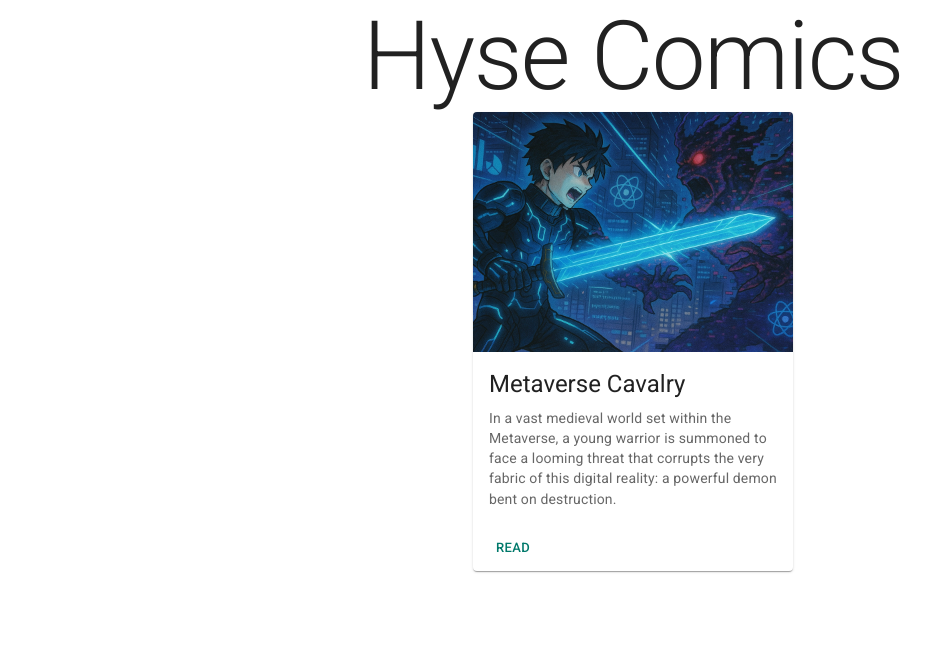
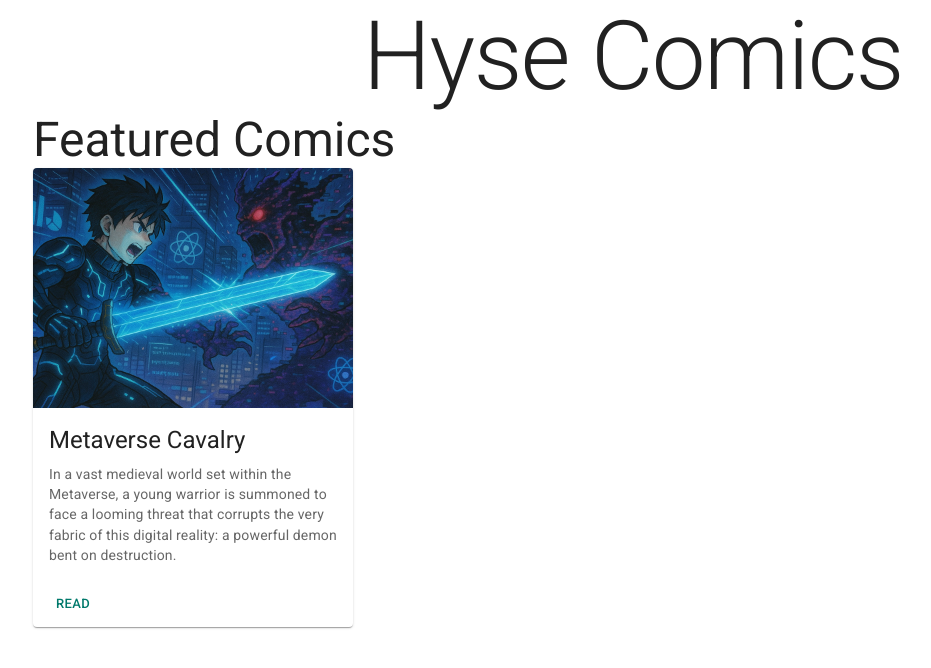
Before and after one commit to luckasnix/hyse-comics-web, a Next.js app: page / in a window 1280 px wide. Shown: the top 668 px of the page, without its empty margins (7-938 px from the left). Built offline with nearby package versions, Linux system fonts and the light colour scheme; what @mui/material-nextjs would draw is missing.

Commit message:
feat: add ComicHighlightsSection component

```diff
--- a/src/app/page.tsx
+++ b/src/app/page.tsx
@@ -1,33 +1,13 @@
-"use client";
 import Grid from "@mui/material/Grid";
 import Typography from "@mui/material/Typography";
-import { useRouter } from "next/navigation";
 
-import { ComicCard } from "~/components/comic-card";
-import { comicsMock } from "~/mocks/comics";
+import { ComicHighlightsSection } from "~/sections/comic-highlights-section";
 
-const HomePage = () => {
-  const router = useRouter();
-
-  const handleReadButtonClick = (id: string) => {
-    router.push(`/comic?id=${id}`);
-  };
-
-  return (
-    <Grid container direction="column" alignItems="center">
-      <Typography variant="h1">Hyse Comics</Typography>
-      <ComicCard
-        id={comicsMock[0].id}
-        title={comicsMock[0].title}
-        description={comicsMock[0].description}
-        image={{
-          src: comicsMock[0].imageUrl,
-          altText: comicsMock[0].imageAltText,
-        }}
-        onReadButtonClick={handleReadButtonClick}
-      />
-    </Grid>
-  );
-};
+const HomePage = () => (
+  <Grid container direction="column" alignItems="center">
+    <Typography variant="h1">Hyse Comics</Typography>
+    <ComicHighlightsSection />
+  </Grid>
+);
 
 export default HomePage;
--- /dev/null
+++ b/src/sections/comic-highlights-section.tsx
@@ -0,0 +1,40 @@
+"use client";
+import Box from "@mui/material/Box";
+import Typography from "@mui/material/Typography";
+import type { SxProps, Theme } from "@mui/material/styles";
+import { useRouter } from "next/navigation";
+
+import { ComicCard } from "~/components/comic-card";
+import { comicsMock } from "~/mocks/comics";
+
+const containerStyle: SxProps<Theme> = {
+  width: "100%",
+  paddingX: "40px",
+};
+
+export const ComicHighlightsSection = () => {
+  const router = useRouter();
+
+  const handleReadButtonClick = (id: string) => {
+    router.push(`/comic?id=${id}`);
+  };
+
+  return (
+    <Box component="section" sx={containerStyle}>
+      <Typography variant="h3">Featured Comics</Typography>
+      {comicsMock.map((comic) => (
+        <ComicCard
+          key={comic.id}
+          id={comic.id}
+          title={comic.title}
+          description={comic.description}
+          image={{
+            src: comic.imageUrl,
+            altText: comic.imageAltText,
+          }}
+          onReadButtonClick={handleReadButtonClick}
+        />
+      ))}
+    </Box>
+  );
+};
```
